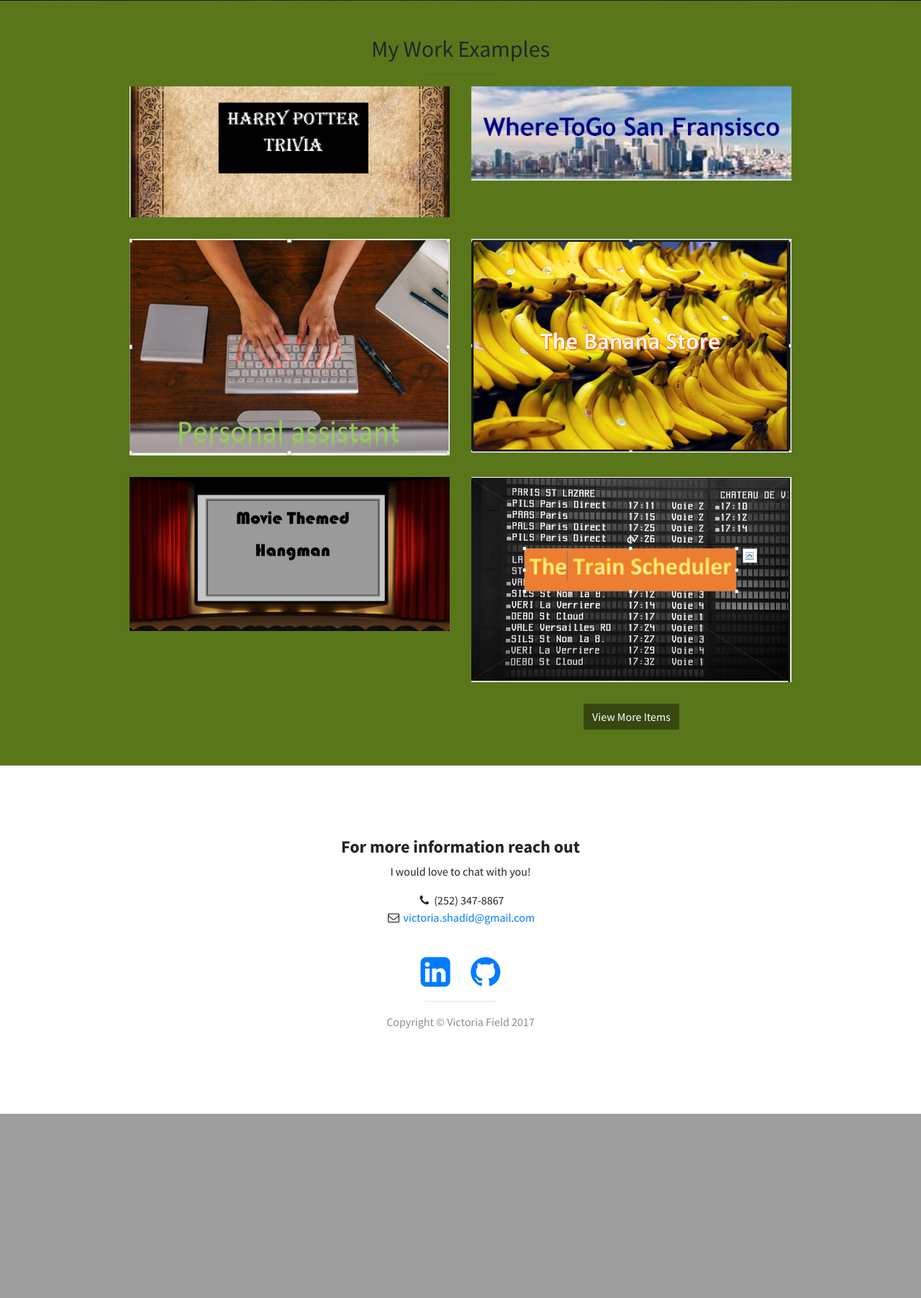
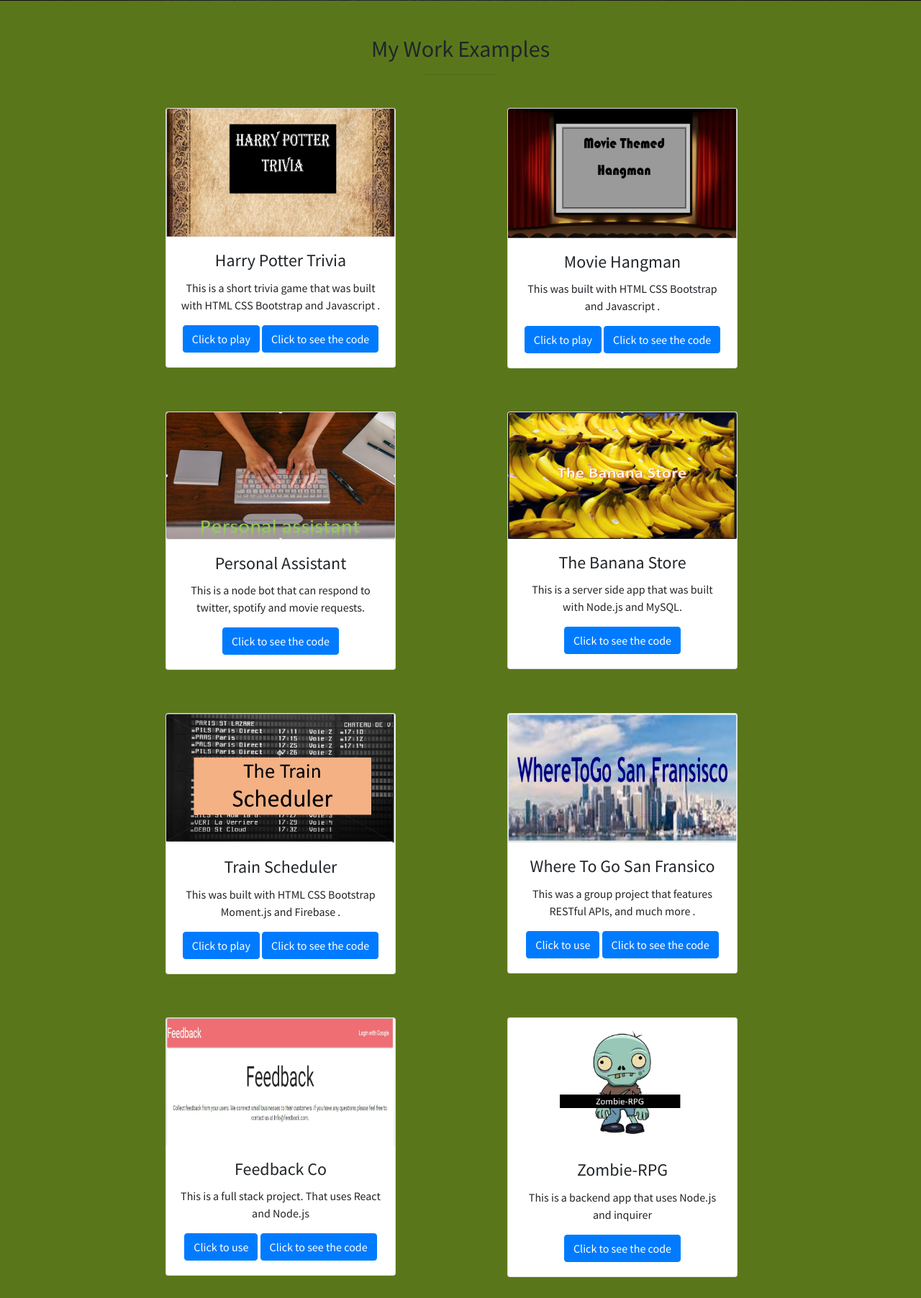
Before and after one commit to victoria-field/victoria-field.github.io, a PHP site: page / in a window 1280 px wide. Shown: the part 1083-2887 px from the top of the page at 72% size. Before the commit the page ends 2631 px from the top, so only its background shows below. Run offline with PHP 8.4, Linux system fonts and the light colour scheme.

Commit message:
polished portfolio fixed contact link and added project cards

```diff
--- a/css/stylish-portfolio.css
+++ b/css/stylish-portfolio.css
@@ -13,6 +13,13 @@
 
 body {
   font-family: 'Source Sans Pro', 'Helvetica Neue', Helvetica, Arial, sans-serif;
+}
+
+.card{
+  margin-left: 50px;
+  margin-top: 30px;
+  margin-bottom: 30px;
+
 }
 
 .text-vertical-center {
--- a/index.html
+++ b/index.html
@@ -64,7 +64,8 @@
   <section id="about" class="about">
     <div class="container text-center">
       <h2>My name is Victoria Field. I am a fullstack developer currently enrolled in the University of Texas Coding Bootcamp.</h2>
-        <p class="lead">I have a Bachelor of Science from East Carolina University in History. Recently I have discovered my passion which is for web development both on the front end and on the backend. I am learning the mern stack with the expected graduation date of October 28th. Take a look below at some of my work or check me out on github. </p>
+      <p class="lead">I have a Bachelor of Science from East Carolina University in History. Recently I have discovered my passion which is for web development both on the front end and on the backend. I am learning the mern stack with the expected graduation date of
+        October 28th. Take a look below at some of my work or check me out on github. </p>
     </div>
     <!-- /.container -->
   </section>
@@ -155,46 +156,101 @@
           <hr class="small">
           <div class="row">
             <div class="col-md-6">
-                <div class="portfolio-item">
-                  <a href="https://victoria-field.github.io/Trivia/">
-                    <img class="img-portfolio img-fluid" src="img/harryPotter.jpg">
-                  </a>
+              <div class="card" style="width: 20rem;">
+                <img class="card-img-top" src="img/harryPotter.jpg" alt="Harry Potter trivia">
+                <div class="card-body">
+                  <h4 class="card-title">Harry Potter Trivia</h4>
+                  <p class="card-text">This is a short trivia game that was built with HTML CSS Bootstrap and Javascript .</p>
+                  <a href="https://victoria-field.github.io/Trivia/" class="btn btn-primary">Click to play</a>
+                  <a href="https://github.com/victoria-field/TriviaGame" class="btn btn-primary">Click to see the code</a>
+                </div>
+              </div>
+            </div>
+
+            <div class="col-md-6">
+              <div class="card" style="width: 20rem;">
+                <img class="card-img-top" src="img/movieHangman2.jpg" alt="Hangman">
+                <div class="card-body">
+                  <h4 class="card-title">Movie Hangman</h4>
+                  <p class="card-text">This was built with HTML CSS Bootstrap and Javascript .</p>
+                  <a href="https://victoria-field.github.io/Hangman/" class="btn btn-primary">Click to play</a>
+                  <a href="https://github.com/victoria-field/Hangman" class="btn btn-primary">Click to see the code</a>
+                </div>
+              </div>
+            </div>
+
+
+          </div>
+          <div class="row">
+            <div class="col-md-6">
+              <div class="card" style="width: 20rem;">
+                <img class="card-img-top" src="img/liri.jpg" alt="Liri Bot">
+                <div class="card-body">
+                  <h4 class="card-title">Personal Assistant</h4>
+                  <p class="card-text">This is a node bot that can respond to twitter, spotify and movie requests.</p>
+                  <a href="https://github.com/victoria-field/liri-node-app" class="btn btn-primary">Click to see the code</a>
+                </div>
               </div>
             </div>
             <div class="col-md-6">
-                <div class="portfolio-item">
-                  <a href="https://victoria-field.github.io/RelocateMe/">
-                    <img class="img-portfolio img-fluid" src="img/wheretogo.jpg">
-                  </a>
+              <div class="card" style="width: 20rem;">
+                <img class="card-img-top" src="img/bananaStore.jpg" alt="Bamazon">
+                <div class="card-body">
+                  <h4 class="card-title">The Banana Store</h4>
+                  <p class="card-text">This is a server side app that was built with Node.js and MySQL.</p>
+                  <a href="https://github.com/victoria-field/bamazon" class="btn btn-primary">Click to see the code</a>
+                </div>
+              </div>
+            </div>
+          </div>
+          <div class="row">
+            <div class="col-md-6">
+              <div class="card" style="width: 20rem;">
+                <img class="card-img-top" src="img/train.jpg" alt="Train Sched">
+                <div class="card-body">
+                  <h4 class="card-title">Train Scheduler</h4>
+                  <p class="card-text">This was built with HTML CSS Bootstrap Moment.js and Firebase .</p>
+                  <a href="https://victoria-field.github.io/Train-Scheduler/" class="btn btn-primary">Click to play</a>
+                  <a href="https://github.com/victoria-field/Train-Scheduler" class="btn btn-primary">Click to see the code</a>
+                </div>
               </div>
             </div>
             <div class="col-md-6">
-                <div class="portfolio-item">
-                  <a href="https://github.com/victoria-field/liri-node-app">
-                    <img class="img-portfolio img-fluid" src="img/liri.jpg">
-                  </a>
+              <div class="card" style="width: 20rem;">
+                <img class="card-img-top" src="img/wheretogo.jpg" alt="Where to Go">
+                <div class="card-body">
+                  <h4 class="card-title">Where To Go San Fransico</h4>
+                  <p class="card-text">This was a group project that features RESTful APIs, and much more .</p>
+                  <a href="https://victoria-field.github.io/Where-to-go/" class="btn btn-primary">Click to use</a>
+                  <a href="https://github.com/victoria-field/Where-to-go" class="btn btn-primary">Click to see the code</a>
+                </div>
+              </div>
+            </div>
+          </div>
+          <div class="row">
+            <div class="col-md-6">
+              <div class="card" style="width: 20rem;">
+                <img class="card-img-top" src="img/feedback.jpg" alt="feedback">
+                <div class="card-body">
+                  <h4 class="card-title">Feedback Co</h4>
+                  <p class="card-text">This is a full stack project. That uses React and Node.js</p>
+                  <a href="https://tranquil-island-96902.herokuapp.com/" class="btn btn-primary">Click to use</a>
+                  <a href="https://github.com/victoria-field/Feedback-app" class="btn btn-primary">Click to see the code</a>
+                </div>
               </div>
             </div>
             <div class="col-md-6">
-                <div class="portfolio-item">
-                  <a href="https://github.com/victoria-field/bamazon">
-                    <img class="img-portfolio img-fluid" src="img/bananaStore.jpg">
-                  </a>
+              <div class="card" style="width: 20rem;">
+                <img class="card-img-top" src="img/zombie.jpg" alt="Zombie">
+                <div class="card-body">
+                  <h4 class="card-title">Zombie-RPG</h4>
+                  <p class="card-text">This is a backend app that uses Node.js and inquirer</p>
+                  <a href="https://github.com/victoria-field/Zombie-RPG" class="btn btn-primary">Click to see the code</a>
                 </div>
               </div>
-              <div class="col-md-6">
-                <div class="portfolio-item">
-                  <a href="https://victoria-field.github.io/Hangman/">
-                    <img class="img-portfolio img-fluid" src="img/movieHangman2.jpg">
-                  </a>
             </div>
           </div>
-              <div class="col-md-6">
-                <div class="portfolio-item">
-                  <a href=" https://victoria-field.github.io/Train-Scheduler/">
-                    <img class="img-portfolio img-fluid" src="img/train.jpg">
-                  </a>
-            </div>
+
               <!-- /.row (nested) -->
               <a href="https://github.com/victoria-field" class="btn btn-dark">View More Items</a>
             </div>
@@ -205,27 +261,11 @@
         <!-- /.container -->
   </section>
 
-    <!-- Call to Action -->
-    <!-- <aside class="call-to-action bg-primary text-white">
-      <div class="container text-center">
-        <h3>The buttons below are impossible to resist.</h3>
-        <a href="#" class="btn btn-lg btn-light">Click Me!</a>
-        <a href="#" class="btn btn-lg btn-dark">Look at Me!</a>
-      </div>
-    </aside> -->
-
-    <!-- Map -->
-    <!-- <section id="contact" class="map">
-      <iframe width="100%" height="100%" frameborder="0" scrolling="no" marginheight="0" marginwidth="0" src="https://maps.google.com/maps?f=q&amp;source=s_q&amp;hl=en&amp;geocode=&amp;q=Twitter,+Inc.,+Market+Street,+San+Francisco,+CA&amp;aq=0&amp;oq=twitter&amp;sll=28.659344,-81.187888&amp;sspn=0.128789,0.264187&amp;ie=UTF8&amp;hq=Twitter,+Inc.,+Market+Street,+San+Francisco,+CA&amp;t=m&amp;z=15&amp;iwloc=A&amp;output=embed"></iframe>
-      <br/>
-      <small>
-        <a href="https://maps.google.com/maps?f=q&amp;source=embed&amp;hl=en&amp;geocode=&amp;q=Twitter,+Inc.,+Market+Street,+San+Francisco,+CA&amp;aq=0&amp;oq=twitter&amp;sll=28.659344,-81.187888&amp;sspn=0.128789,0.264187&amp;ie=UTF8&amp;hq=Twitter,+Inc.,+Market+Street,+San+Francisco,+CA&amp;t=m&amp;z=15&amp;iwloc=A"></a>
-      </small>
-    </section> -->
 
   <!-- Footer -->
   <footer>
     <div class="container">
+      <a name="contact"></a>
       <div class="row">
         <div class="col-lg-10 mx-auto text-center">
           <h4>
@@ -235,8 +275,7 @@
           </p>
           <ul class="list-unstyled">
             <li>
-                <i class="fa fa-phone fa-fw"></i>
-                (252) 347-8867</li>
+              <i class="fa fa-phone fa-fw"></i> (252) 347-8867</li>
             <li>
               <i class="fa fa-envelope-o fa-fw"></i>
               <a href="mailto:victoria.shadid@gmail.com">victoria.shadid@gmail.com</a>
```
Also changed, not shown: img/bananaStore.jpg, img/feedback.jpg (added), img/harryPotter.jpg, img/liri.jpg, img/movieHangman2.jpg, img/restaurant.jpg (added), img/train.jpg, img/wheretogo.jpg, img/zombie.jpg (added). Lines whose indentation alone changed are shown as unchanged.
